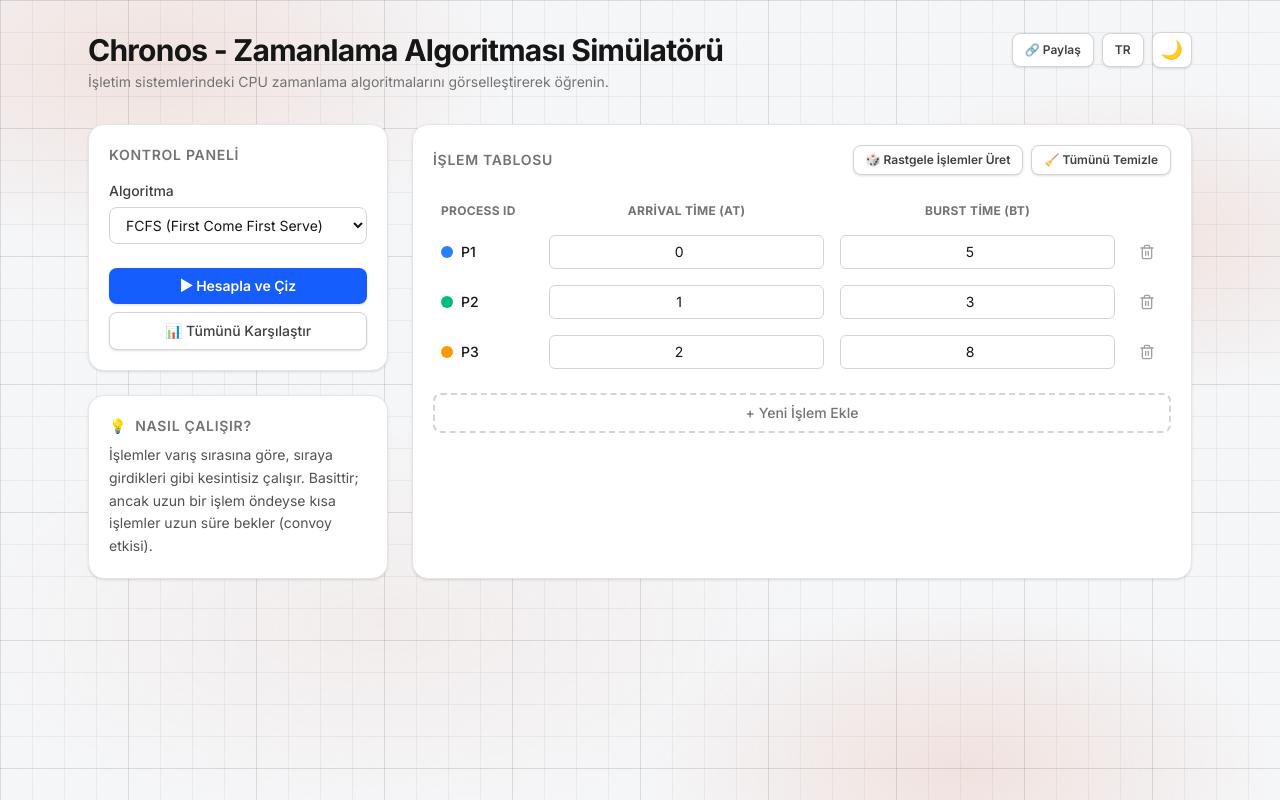
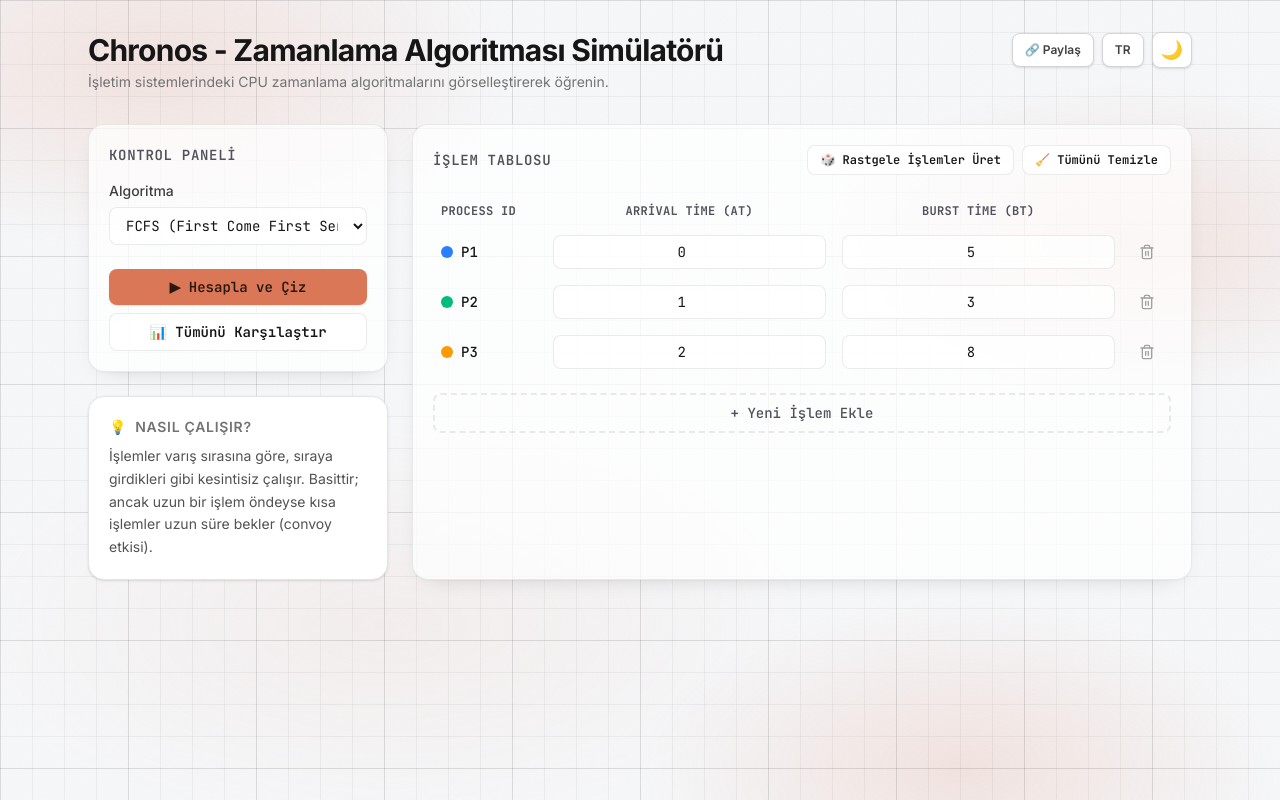
Before and after one commit to batuhanmeral/scheduling-algorithm, a Next.js app: page / in a window 1280 px wide. Built offline with nearby package versions, Linux system fonts and the light colour scheme.

Commit message:
refactor(ui): move control panel and process table onto tokens

```diff
--- a/components/ControlPanel.tsx
+++ b/components/ControlPanel.tsx
@@ -17,8 +17,7 @@ interface ControlPanelProps {
   canCalculate: boolean;
 }
 
-const fieldClass =
-  "rounded-lg border border-neutral-300 bg-white px-3 py-2 text-sm outline-none transition-all duration-200 focus:border-neutral-500 focus:ring-2 focus:ring-neutral-400/30 dark:border-neutral-700 dark:bg-neutral-800 dark:focus:border-neutral-400";
+const fieldClass = "field px-3 py-2 text-sm";
 
 export default function ControlPanel({
   algorithm,
@@ -32,8 +31,8 @@ export default function ControlPanel({
   const { t } = useLanguage();
 
   return (
-    <section className="rounded-2xl border border-neutral-200 bg-white p-5 shadow-sm transition-shadow duration-300 hover:shadow-md dark:border-neutral-800 dark:bg-neutral-900">
-      <h2 className="mb-4 text-sm font-semibold uppercase tracking-wider text-neutral-500 dark:text-neutral-400">
+    <section className="card card-hover">
+      <h2 className="mb-4 font-display text-sm font-semibold uppercase tracking-wider text-muted">
         {t("controlPanel")}
       </h2>
 
@@ -77,7 +76,7 @@ export default function ControlPanel({
             type="button"
             onClick={onCalculate}
             disabled={!canCalculate}
-            className="rounded-lg bg-blue-600 px-4 py-2 text-sm font-semibold text-white shadow-sm transition-all duration-200 hover:-translate-y-0.5 hover:bg-blue-500 hover:shadow-lg active:translate-y-0 active:scale-[0.98] disabled:cursor-not-allowed disabled:opacity-50 disabled:hover:translate-y-0 disabled:hover:shadow-sm dark:bg-blue-600 dark:text-white dark:hover:bg-blue-500"
+            className="btn-base btn-primary px-4 py-2 text-sm"
           >
             ▶ {t("calculate")}
           </button>
@@ -85,7 +84,7 @@ export default function ControlPanel({
             type="button"
             onClick={onCompare}
             disabled={!canCalculate}
-            className="rounded-lg border border-neutral-300 bg-white px-4 py-2 text-sm font-medium text-neutral-700 shadow-sm transition-all duration-200 hover:-translate-y-0.5 hover:bg-neutral-100 hover:shadow active:translate-y-0 active:scale-[0.98] disabled:cursor-not-allowed disabled:opacity-50 dark:border-neutral-700 dark:bg-neutral-800 dark:text-neutral-200 dark:hover:bg-neutral-700"
+            className="btn-base btn-ghost px-4 py-2 text-sm"
           >
             📊 {t("compare")}
           </button>
--- a/components/ProcessTable.tsx
+++ b/components/ProcessTable.tsx
@@ -39,11 +39,9 @@ function TrashIcon() {
   );
 }
 
-const cellInputClass =
-  "w-full rounded-md border border-neutral-300 bg-white px-2 py-1.5 text-center text-sm outline-none transition-all duration-200 focus:border-neutral-500 focus:ring-2 focus:ring-neutral-400/30 dark:border-neutral-700 dark:bg-neutral-800 dark:focus:border-neutral-400";
+const cellInputClass = "field w-full px-2 py-1.5 text-center text-sm tabular-nums";
 
-const headerButtonClass =
-  "rounded-lg border border-neutral-300 bg-white px-3 py-1.5 text-xs font-semibold text-neutral-700 shadow-sm transition-all duration-200 hover:-translate-y-0.5 hover:bg-neutral-100 hover:shadow active:translate-y-0 active:scale-[0.98] disabled:cursor-not-allowed disabled:opacity-50 disabled:hover:translate-y-0 dark:border-neutral-700 dark:bg-neutral-800 dark:text-neutral-200 dark:hover:bg-neutral-700";
+const headerButtonClass = "btn-base btn-ghost px-3 py-1.5 text-xs";
 
 export default function ProcessTable({
   processes,
@@ -57,9 +55,9 @@ export default function ProcessTable({
   const { t } = useLanguage();
 
   return (
-    <section className="rounded-2xl border border-neutral-200 bg-white p-5 shadow-sm transition-shadow duration-300 hover:shadow-md dark:border-neutral-800 dark:bg-neutral-900">
+    <section className="card card-hover">
       <div className="mb-4 flex flex-wrap items-center justify-between gap-2">
-        <h2 className="text-sm font-semibold uppercase tracking-wider text-neutral-500 dark:text-neutral-400">
+        <h2 className="font-display text-sm font-semibold uppercase tracking-wider text-muted">
           {t("processTable")}
         </h2>
         <div className="flex flex-wrap items-center gap-2">
@@ -82,9 +80,9 @@ export default function ProcessTable({
       </div>
 
       <div className="overflow-x-auto">
-        <table className="w-full min-w-105 border-separate border-spacing-y-2 text-sm">
+        <table className="font-display w-full min-w-105 border-separate border-spacing-y-2 text-sm">
           <thead>
-            <tr className="text-left text-xs uppercase tracking-wide text-neutral-500 dark:text-neutral-400">
+            <tr className="font-display text-left text-xs uppercase tracking-wide text-muted">
               <th className="px-2 py-1">{t("processId")}</th>
               <th className="px-2 py-1 text-center">{t("arrivalTime")}</th>
               <th className="px-2 py-1 text-center">{t("burstTime")}</th>
@@ -98,7 +96,7 @@ export default function ProcessTable({
             {processes.map((p) => (
               <tr
                 key={p.id}
-                className="animate-fade-in-up transition-colors hover:bg-neutral-50 dark:hover:bg-neutral-800/40"
+                className="animate-fade-in-up transition-colors hover:bg-accent/5"
               >
                 <td className="rounded-l-lg px-2 py-1">
                   <span className="inline-flex items-center gap-2 font-medium">
@@ -159,7 +157,7 @@ export default function ProcessTable({
               <tr>
                 <td
                   colSpan={showPriority ? 5 : 4}
-                  className="px-2 py-6 text-center text-neutral-400"
+                  className="px-2 py-6 text-center text-muted"
                 >
                   {t("emptyTable")}
                 </td>
@@ -172,7 +170,7 @@ export default function ProcessTable({
       <button
         type="button"
         onClick={onAdd}
-        className="mt-3 w-full rounded-lg border-2 border-dashed border-neutral-300 px-4 py-2 text-sm font-medium text-neutral-500 transition-all duration-200 hover:border-neutral-500 hover:bg-neutral-50 hover:text-neutral-800 active:scale-[0.99] dark:border-neutral-700 dark:text-neutral-400 dark:hover:border-neutral-500 dark:hover:bg-neutral-800/60 dark:hover:text-neutral-200"
+        className="font-display mt-3 w-full rounded-lg border-2 border-dashed border-surface-border px-4 py-2 text-sm font-medium text-muted transition-all duration-200 hover:border-accent hover:bg-accent/5 hover:text-accent-text active:scale-[0.99]"
       >
         + {t("addProcess")}
       </button>
```
